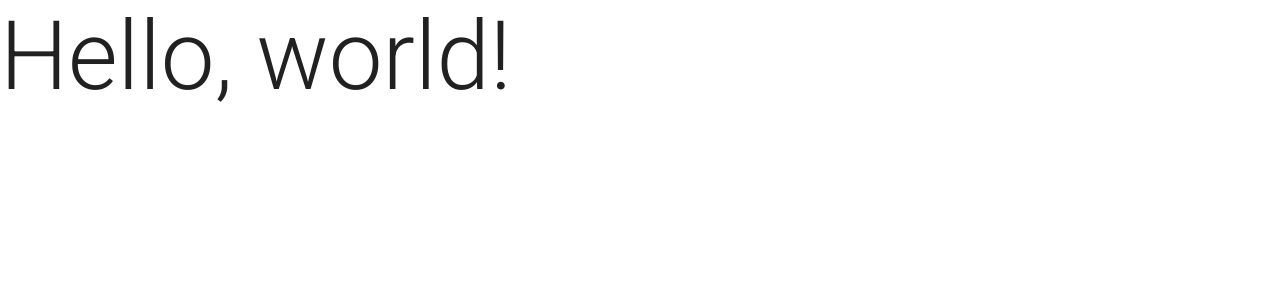
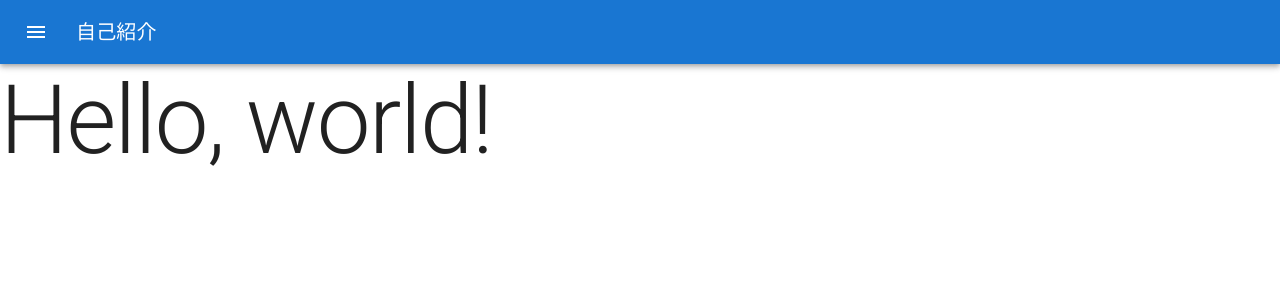
Before and after one commit to Urotea/introduction, a Next.js app: page / in a window 1280 px wide. Shown: the top 300 px of the page. Built offline with nearby package versions, Linux system fonts and the light colour scheme.

Commit message:
appbarを作成

```diff
--- /dev/null
+++ b/app/_appbar/AppBar.tsx
@@ -0,0 +1,34 @@
+import {
+  Box,
+  IconButton,
+  AppBar as MUIAppBar,
+  Toolbar,
+  Typography,
+} from "@mui/material";
+import MenuIcon from "@mui/icons-material/Menu";
+
+const AppBar: React.FC = () => {
+  return (
+    <Box sx={{ flexGrow: 1 }}>
+      <MUIAppBar position="static">
+        <Toolbar>
+          <IconButton
+            size="large"
+            edge="start"
+            color="inherit"
+            aria-label="menu"
+            sx={{ mr: 2 }}
+          >
+            <MenuIcon />
+          </IconButton>
+          <Typography variant="h6" component="div" sx={{ flexGrow: 1 }}>
+            自己紹介
+          </Typography>
+        </Toolbar>
+      </MUIAppBar>
+    </Box>
+  );
+};
+
+/** @package */
+export default AppBar;
--- /dev/null
+++ b/app/_appbar/index.tsx
@@ -0,0 +1,4 @@
+import AppBar from "./AppBar";
+
+/** @package */
+export { AppBar };
--- a/app/layout.tsx
+++ b/app/layout.tsx
@@ -1,5 +1,13 @@
 import { Viewport } from "next";
 import ThemeRegistry from "./ThemeRegistry";
+import { AppBar } from "./_appbar";
+import { Roboto } from "next/font/google";
+
+const roboto = Roboto({
+  weight: ["300", "400", "500", "700"],
+  subsets: ["latin"],
+  display: "swap",
+});
 
 export const viewPort: Viewport = {
   width: "device-width",
@@ -14,9 +22,10 @@ export default function RootLayout({
   children: React.ReactNode;
 }) {
   return (
-    <html lang="jp">
+    <html lang="jp" className={roboto.className}>
       <ThemeRegistry options={{ key: "mui" }}>
         <body>
+          <AppBar />
           <main>{children}</main>
         </body>
       </ThemeRegistry>
--- a/app/theme.ts
+++ b/app/theme.ts
@@ -1,19 +1,10 @@
 import { Roboto } from "next/font/google";
 import { createTheme } from "@mui/material/styles";
-
-const roboto = Roboto({
-  weight: ["300", "400", "500", "700"],
-  subsets: ["latin"],
-  display: "swap",
-});
 
 const theme = createTheme({
   palette: {
     mode: "light",
   },
-  typography: {
-    fontFamily: roboto.style.fontFamily,
-  },
   components: { MuiAlert: {} },
 });
 
--- a/package.json
+++ b/package.json
@@ -10,6 +10,7 @@
   "dependencies": {
     "@emotion/react": "^11.11.1",
     "@emotion/styled": "^11.11.0",
+    "@mui/icons-material": "^5.14.18",
     "@mui/material": "^5.14.18",
     "next": "^14.0.0",
     "react": "18.2.0",
@@ -24,6 +25,7 @@
     "@typescript-eslint/eslint-plugin": "^6.11.0",
     "eslint": "^8.52.0",
     "eslint-config-next": "^14.0.0",
+    "eslint-plugin-import-access": "^2.1.2",
     "prettier": "^3.0.3"
   },
   "engines": {
```
Also changed, not shown: .eslintrc.js, 1 other file (tests, documents, lock files or other folders).
